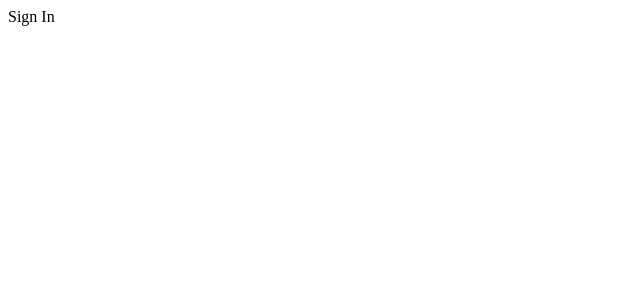
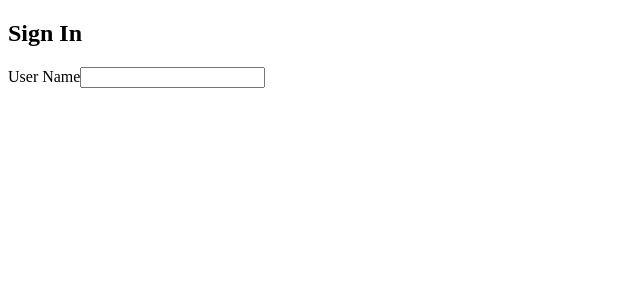
Before and after one commit to ArifEbrahim/login-test, a React (Create React App) app: page / in a window 1280 px wide. Shown: the top 300 px of the page, without its empty margins (0-640 px from the left). Built offline with nearby package versions, Linux system fonts and the light colour scheme.

Commit message:
feature: added username input field

```diff
--- a/src/Pages/Login/index.js
+++ b/src/Pages/Login/index.js
@@ -2,6 +2,13 @@ import React from 'react'
 
 export default function Login() {
   return (
-    <div>Sign In</div>
+    <div>
+      <h2>Sign In</h2>
+      <form>
+        <label htmlFor='username'>User Name</label>
+        <input type='text' name='username' id='username' data-testid='user-name-input'/>
+      </form>
+    </div>
+
   )
 }
```
Also changed, not shown: 1 other file (tests, documents, lock files or other folders).
